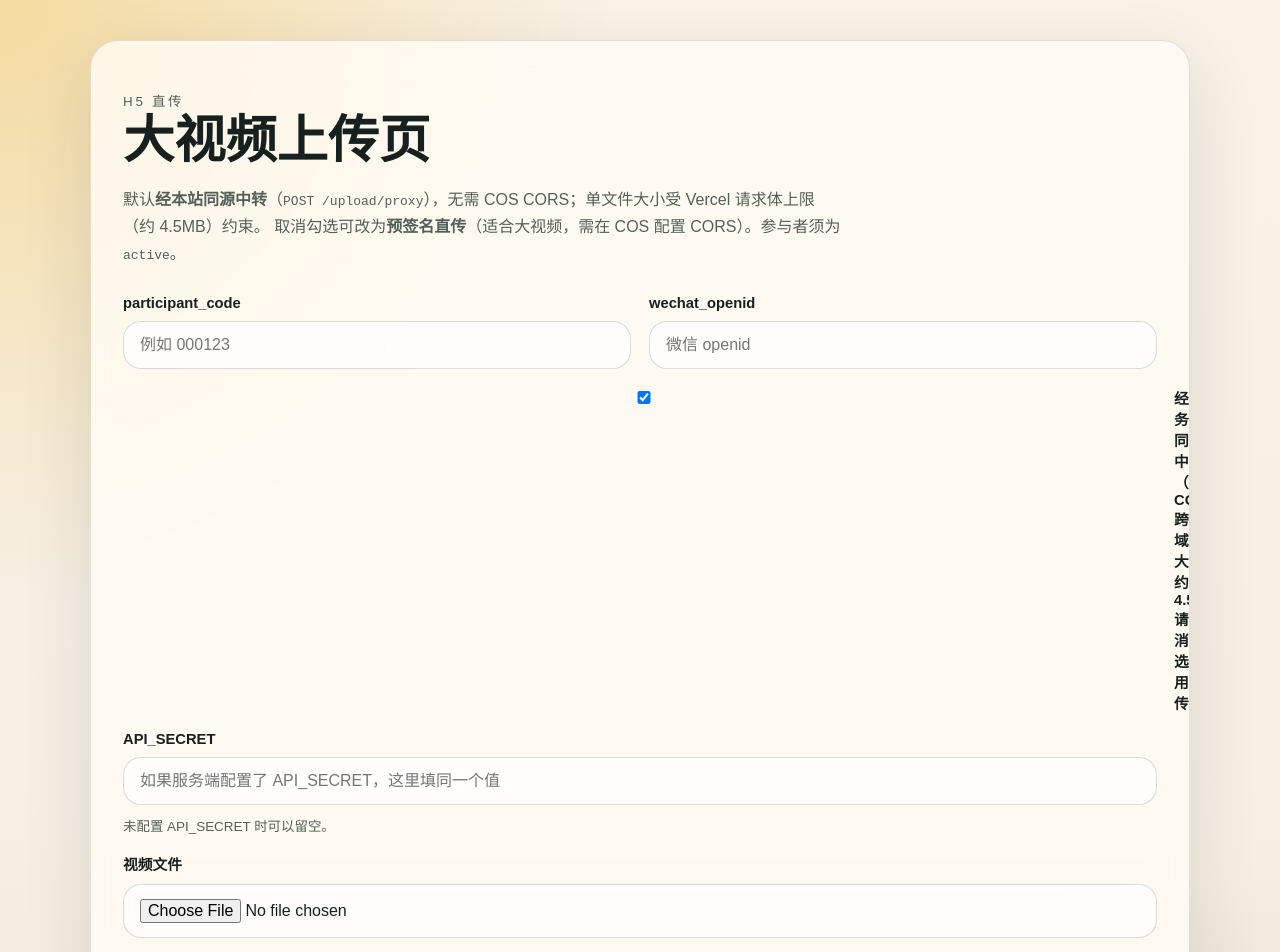
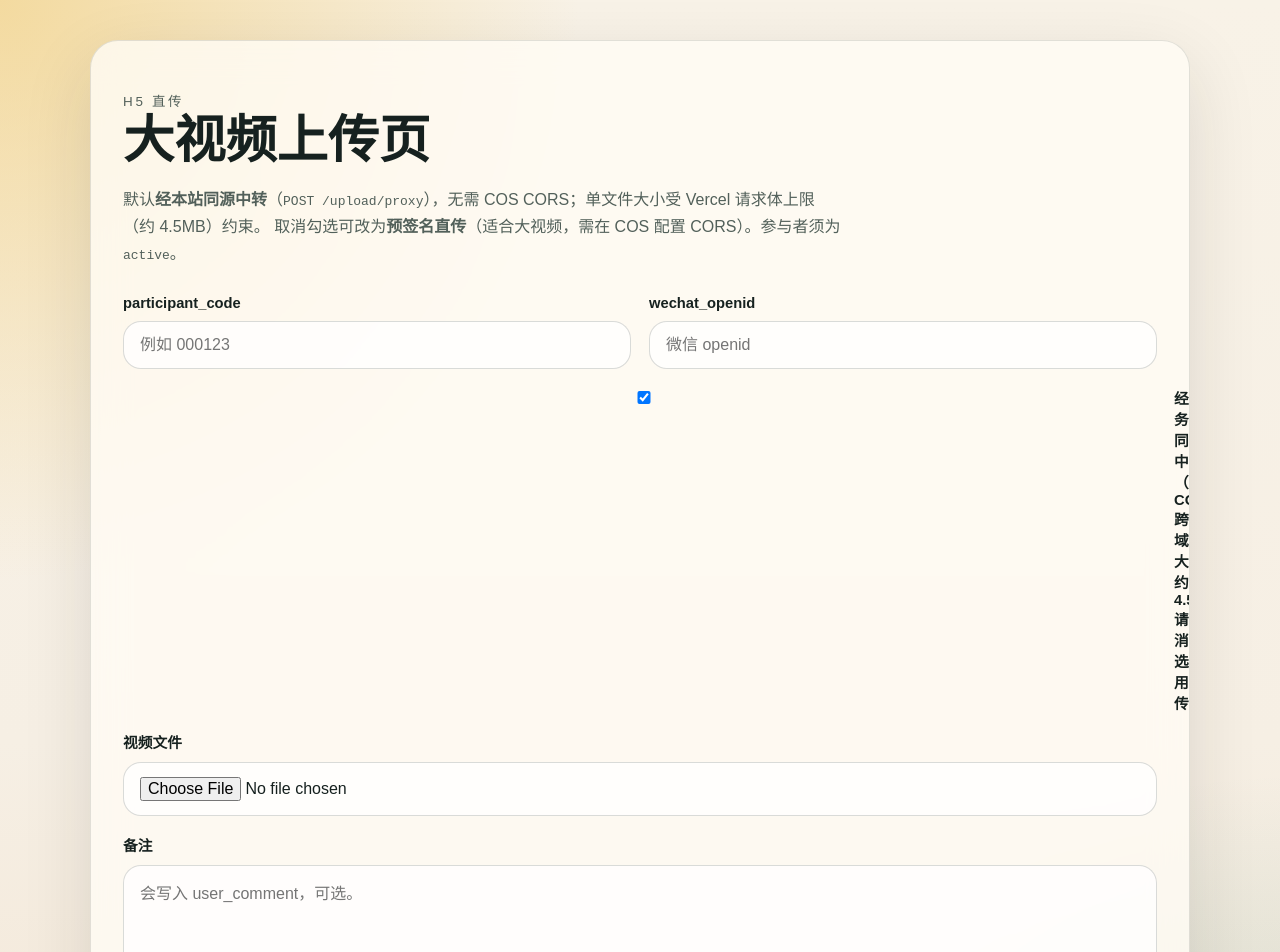
Before and after one commit to op11kk/wechat-assistant, a Next.js app: page /h5 in a window 1280 px wide. Shown: the top 952 px of the page. Built offline with nearby package versions, Linux system fonts and the light colour scheme.

Commit message:
feat: open h5 upload endpoints

```diff
--- a/app/h5/H5UploadClient.tsx
+++ b/app/h5/H5UploadClient.tsx
@@ -67,7 +67,7 @@ function uploadWithProgress(
 /** 同源 POST 到 /upload/proxy，由服务端写入 COS + Supabase，绕过浏览器对 COS 的 CORS。 */
 function uploadViaServerProxy(
   file: File,
-  params: { participantCode: string; wechatOpenid: string; apiSecret: string; comment: string },
+  params: { participantCode: string; wechatOpenid: string; comment: string },
   onProgress: (value: number) => void,
 ): Promise<unknown> {
   const contentType = file.type || "video/mp4";
@@ -77,9 +77,6 @@ function uploadViaServerProxy(
     "X-Wechat-Openid": params.wechatOpenid.trim(),
     "X-File-Name": encodeURIComponent(file.name),
   };
-  if (params.apiSecret.trim()) {
-    headers.Authorization = `Bearer ${params.apiSecret.trim()}`;
-  }
   if (params.comment.trim()) {
     headers["X-User-Comment"] = encodeURIComponent(params.comment.trim());
   }
@@ -113,7 +110,6 @@ function uploadViaServerProxy(
 export default function H5UploadClient() {
   const [participantCode, setParticipantCode] = useState("");
   const [wechatOpenid, setWechatOpenid] = useState("");
-  const [apiSecret, setApiSecret] = useState("");
   const [comment, setComment] = useState("");
   const [file, setFile] = useState<File | null>(null);
   const [progress, setProgress] = useState(0);
@@ -127,13 +123,9 @@ export default function H5UploadClient() {
   };
 
   const apiHeaders = () => {
-    const headers: Record<string, string> = {
+    return {
       "Content-Type": "application/json",
     };
-    if (apiSecret.trim()) {
-      headers.Authorization = `Bearer ${apiSecret.trim()}`;
-    }
-    return headers;
   };
 
   const handleSubmit = () => {
@@ -163,7 +155,6 @@ export default function H5UploadClient() {
             {
               participantCode: participantCode.trim(),
               wechatOpenid: wechatOpenid.trim(),
-              apiSecret: apiSecret.trim(),
               comment: comment.trim(),
             },
             setProgress,
@@ -289,17 +280,6 @@ export default function H5UploadClient() {
           </div>
 
           <div className="field field-full">
-            <label htmlFor="apiSecret">API_SECRET</label>
-            <input
-              id="apiSecret"
-              value={apiSecret}
-              onChange={(event) => setApiSecret(event.target.value)}
-              placeholder="如果服务端配置了 API_SECRET，这里填同一个值"
-            />
-            <p className="field-hint">未配置 API_SECRET 时可以留空。</p>
-          </div>
-
-          <div className="field field-full">
             <label htmlFor="file">视频文件</label>
             <input
               id="file"
--- a/app/upload/complete/route.ts
+++ b/app/upload/complete/route.ts
@@ -1,6 +1,5 @@
 import { NextRequest } from "next/server";
 
-import { requireApiAuth } from "@/lib/auth";
 import { jsonResponse } from "@/lib/http";
 import {
   decorateSubmissionObjectUrl,
@@ -13,10 +12,6 @@ import {
 export const runtime = "nodejs";
 
 export async function POST(request: NextRequest) {
-  const unauthorized = requireApiAuth(request);
-  if (unauthorized) {
-    return unauthorized;
-  }
   const body = (await request.json().catch(() => null)) as Record<string, unknown> | null;
   if (!body || typeof body !== "object") {
     return jsonResponse({ error: "Invalid JSON body" }, 400);
--- a/app/upload/presign/route.ts
+++ b/app/upload/presign/route.ts
@@ -1,6 +1,5 @@
 import { NextRequest } from "next/server";
 
-import { requireApiAuth } from "@/lib/auth";
 import { hasObjectStorageConfig } from "@/lib/env";
 import { jsonResponse } from "@/lib/http";
 import { buildH5ObjectKey, createPresignedUploadUrl } from "@/lib/r2";
@@ -9,10 +8,6 @@ import { findParticipantByCodeAndOpenId } from "@/lib/video-submissions";
 export const runtime = "nodejs";
 
 export async function POST(request: NextRequest) {
-  const unauthorized = requireApiAuth(request);
-  if (unauthorized) {
-    return unauthorized;
-  }
   if (!hasObjectStorageConfig()) {
     return jsonResponse(
       {
--- a/app/upload/proxy/route.ts
+++ b/app/upload/proxy/route.ts
@@ -2,7 +2,6 @@ import { Readable } from "node:stream";
 
 import { NextRequest } from "next/server";
 
-import { requireApiAuth } from "@/lib/auth";
 import { hasObjectStorageConfig } from "@/lib/env";
 import { jsonResponse } from "@/lib/http";
 import { buildH5ObjectKey, putObjectReadableStream } from "@/lib/r2";
@@ -18,10 +17,6 @@ export const runtime = "nodejs";
 export const maxDuration = 300;
 
 export async function POST(request: NextRequest) {
-  const unauthorized = requireApiAuth(request);
-  if (unauthorized) {
-    return unauthorized;
-  }
   if (!hasObjectStorageConfig()) {
     return jsonResponse({ error: "Object storage not configured" }, 503);
   }
```
